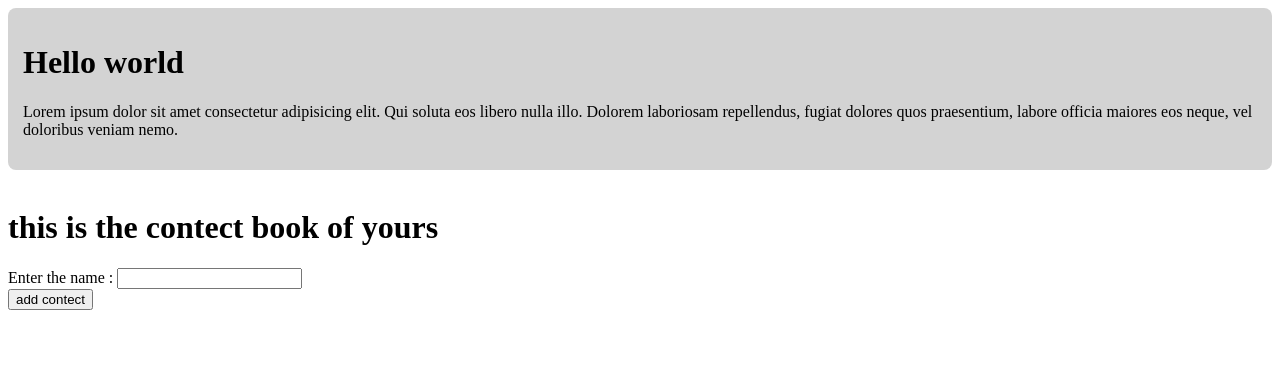
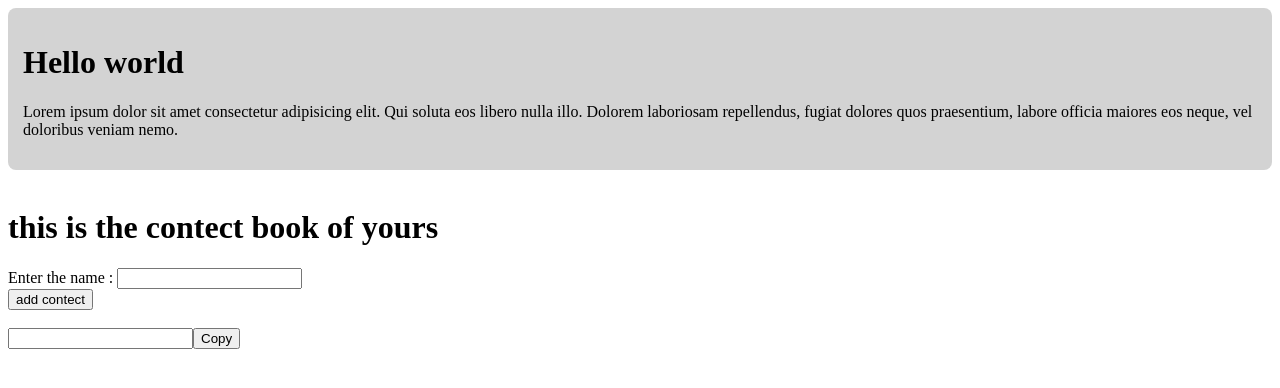
Before and after one commit to Gaurav-jain-21/React-Demo-, a React (Vite) app: page / in a window 1280 px wide. Shown: the top 388 px of the page. Built offline with nearby package versions, Linux system fonts and the light colour scheme.

Commit message:
this is my page

```diff
--- a/src/App.jsx
+++ b/src/App.jsx
@@ -1,11 +1,14 @@
 import ProfileCard from "./component1/ProfileCard.jsx";
 import ContectDetail from "./ContectDetail.jsx";
+import CopyInput from "./component1/CopyInput.jsx";
 const App=()=>{
   return <div>
     <ProfileCard/>
     <br>
     </br>
     <ContectDetail/>
+    <br/>
+    <CopyInput/>
   </div>
 }
 export default App;
--- /dev/null
+++ b/src/component1/CopyInput.jsx
@@ -0,0 +1,28 @@
+import React, { useState } from 'react';
+
+const CopyInput = () => {
+  const [inputValue, setInputValue] = useState("");
+  const [copied, setCopied] = useState(false);
+
+  const handleCopy = () => {
+    navigator.clipboard.writeText(inputValue).then(() => {
+      setCopied(true);
+      setTimeout(() => setCopied(false), 2000);
+    });
+  };
+
+  return (
+    <div>
+      <input
+        type="text"
+        value={inputValue}
+        onChange={(e) => setInputValue(e.target.value)}
+      />
+      <button onClick={handleCopy}>Copy</button>
+
+      {copied && <p>Copied!</p>}
+    </div>
+  );
+};
+
+export default CopyInput;
```
